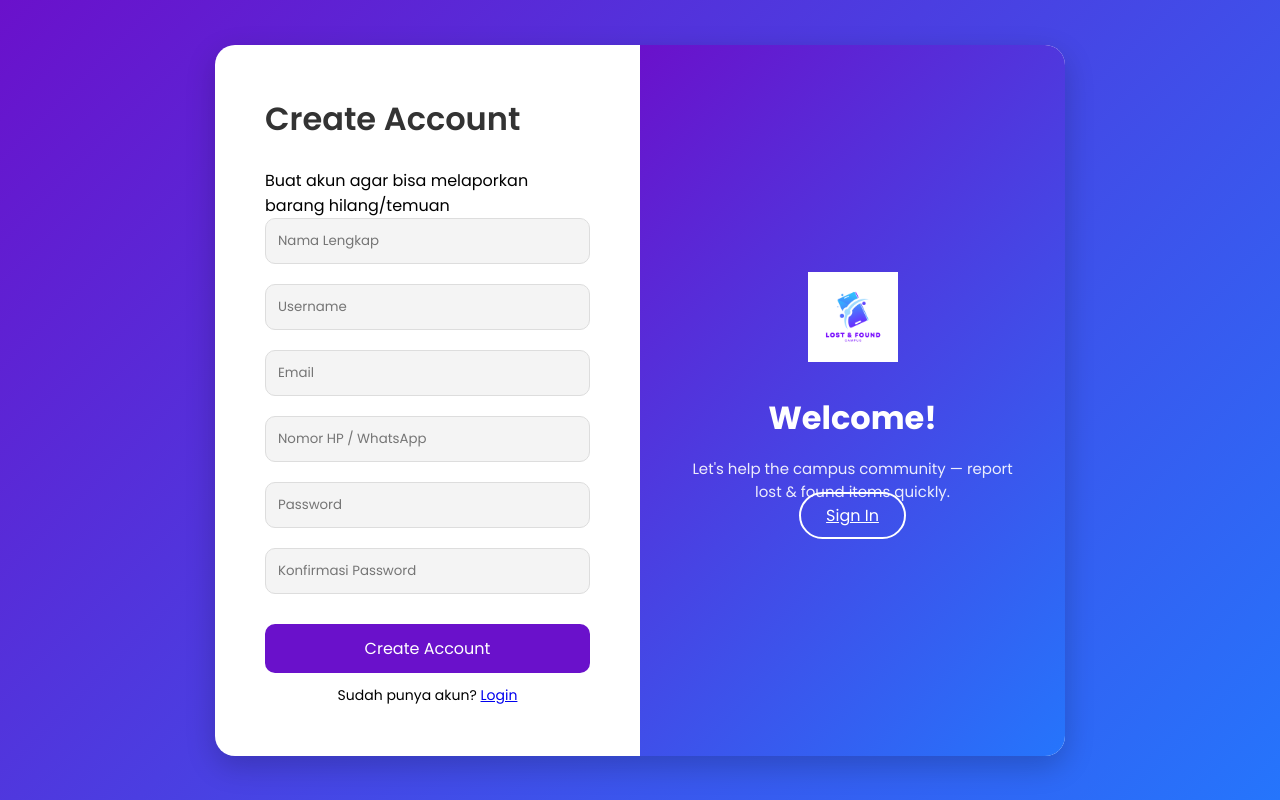
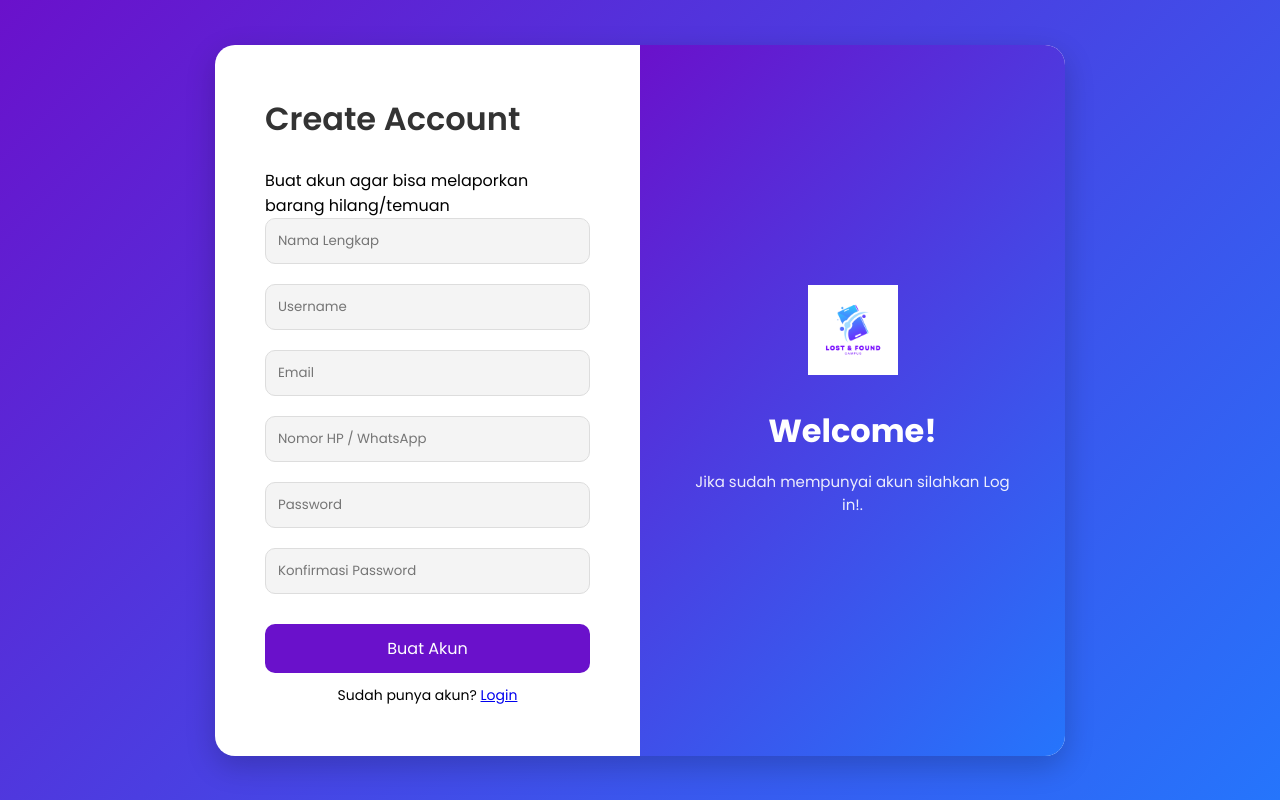
Before and after one commit to MrsMarfitz/Lost-And-Found, a PHP site: page /Lost-And-Found/register.php in a window 1280 px wide. Run offline with PHP 8.4, Linux system fonts and the light colour scheme.

Commit message:
bagian admin !

```diff
--- a/admin/index.php
+++ b/admin/index.php
@@ -1,7 +1,7 @@
 <?php
 require_once "auth.php";
 require_once "../config/config.php";
-require_once "../config/db_connect.php";
+require_once "../config/db_connect.php"; // Pastikan baris ini ada agar tidak error
 
 $table = "reports";
 $typeCol = "type";
@@ -41,8 +41,7 @@ if ($check && $check->num_rows > 0) {
         <li class="active">Dashboard Admin</li>
         <li><a href="reports.php">Kelola Laporan</a></li>
         <li><a href="users.php">Kelola Pengguna</a></li>
-        <li style="margin-top: 20px;"><a href="../public/dashboard.php">Kembali ke User Dashboard</a></li>
-      </ul>
+        </ul>
 
       <div class="s-bottom">
         <img src="../public/assets/img/user.jpg" class="avatar" alt="user">
--- a/admin/reports.php
+++ b/admin/reports.php
@@ -68,8 +68,7 @@ if ($check && $check->num_rows > 0) {
         <li><a href="index.php">Dashboard Admin</a></li>
         <li class="active">Kelola Laporan</li>
         <li><a href="users.php">Kelola Pengguna</a></li>
-        <li style="margin-top: 20px;"><a href="../public/dashboard.php">Kembali ke User Dashboard</a></li>
-      </ul>
+        </ul>
       <div class="s-bottom">
         <img src="../public/assets/img/user.jpg" class="avatar" alt="user">
         <div>
@@ -85,7 +84,6 @@ if ($check && $check->num_rows > 0) {
         <div class="head-actions">
           <input class="search" placeholder="Filter/Cari laporan...">
 
-          <!-- tombol PDF -->
           <a href="export_pdf.php" class="btn-primary small" style="text-decoration:none;">
             Generate PDF Report
           </a>
--- a/admin/users.php
+++ b/admin/users.php
@@ -21,8 +21,7 @@ require_once "auth.php";
                 <li><a href="index.php">Dashboard Admin</a></li>
                 <li><a href="reports.php">Kelola Laporan</a></li>
                 <li class="active">Kelola Pengguna</li>
-                <li style="margin-top: 20px;"><a href="../public/dashboard.php">Kembali ke User Dashboard</a></li>
-            </ul>
+                </ul>
             <div class="s-bottom">
                 <img src="../public/assets/img/user.jpg" class="avatar" alt="user">
                 <div>
--- a/public/login.php
+++ b/public/login.php
@@ -56,10 +56,10 @@ if (isset($_GET['status'])) {
             </div>
 
             <div style="text-align: left; margin-top: 10px; font-size: 14px; color: #666;">
-                <input type="checkbox" id="remember"> <label for="remember">Remember me</label>
+                <input type="checkbox" id="remember"> <label for="remember">Ingat Saya</label>
             </div>
 
-            <button type="submit" class="btn">Sign In</button>
+            <button type="submit" class="btn">Masuk</button>
 
             <p style="margin-top:15px; text-align:center;">
                 Belum punya akun? <a href="register.php">Daftar</a>
@@ -72,7 +72,7 @@ if (isset($_GET['status'])) {
             <img src="assets/img/logo.png" alt="Logo" style="width:90px; margin-bottom:25px;">
             <h2>Hello, Friend!</h2>
             <p>Buat akun disini jika belum mempunyai akun!!</p>
-            <a href="register.php" class="side-btn">Buat Akun</a>
+
         </div>
     </div>
 </div>
--- a/public/register.php
+++ b/public/register.php
@@ -75,7 +75,7 @@ if (isset($_GET['status'])) {
                 <input type="password" name="password_confirm" placeholder="Konfirmasi Password" required>
             </div>
 
-            <button type="submit" class="btn">Create Account</button>
+            <button type="submit" class="btn">Buat Akun</button>
 
             <p style="margin-top:12px; font-size:14px; text-align:center;">
                 Sudah punya akun? <a href="login.php">Login</a>
@@ -87,8 +87,8 @@ if (isset($_GET['status'])) {
         <div style="text-align: center;">
             <img src="assets/img/logo.png" alt="Logo" style="width:90px; margin-bottom:25px;">
             <h2>Welcome!</h2>
-            <p>Let's help the campus community — report lost & found items quickly.</p>
-            <a href="login.php" class="side-btn">Sign In</a>
+            <p>Jika sudah mempunyai akun silahkan Log in!.</p>
+
         </div>
     </div>
 </div>
```
Also changed, not shown: public/uploads/69307c29cd33c.png (added).
